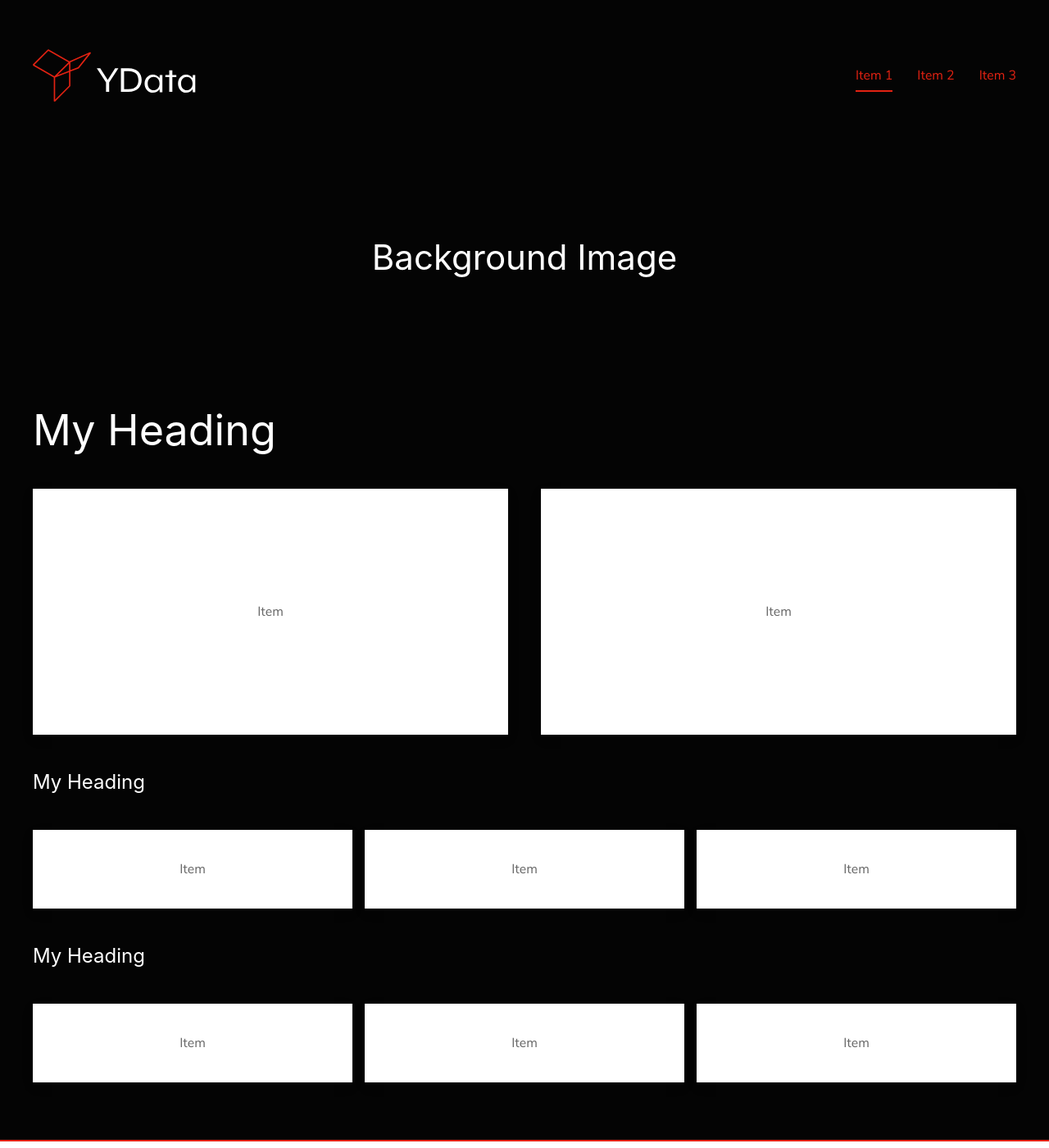
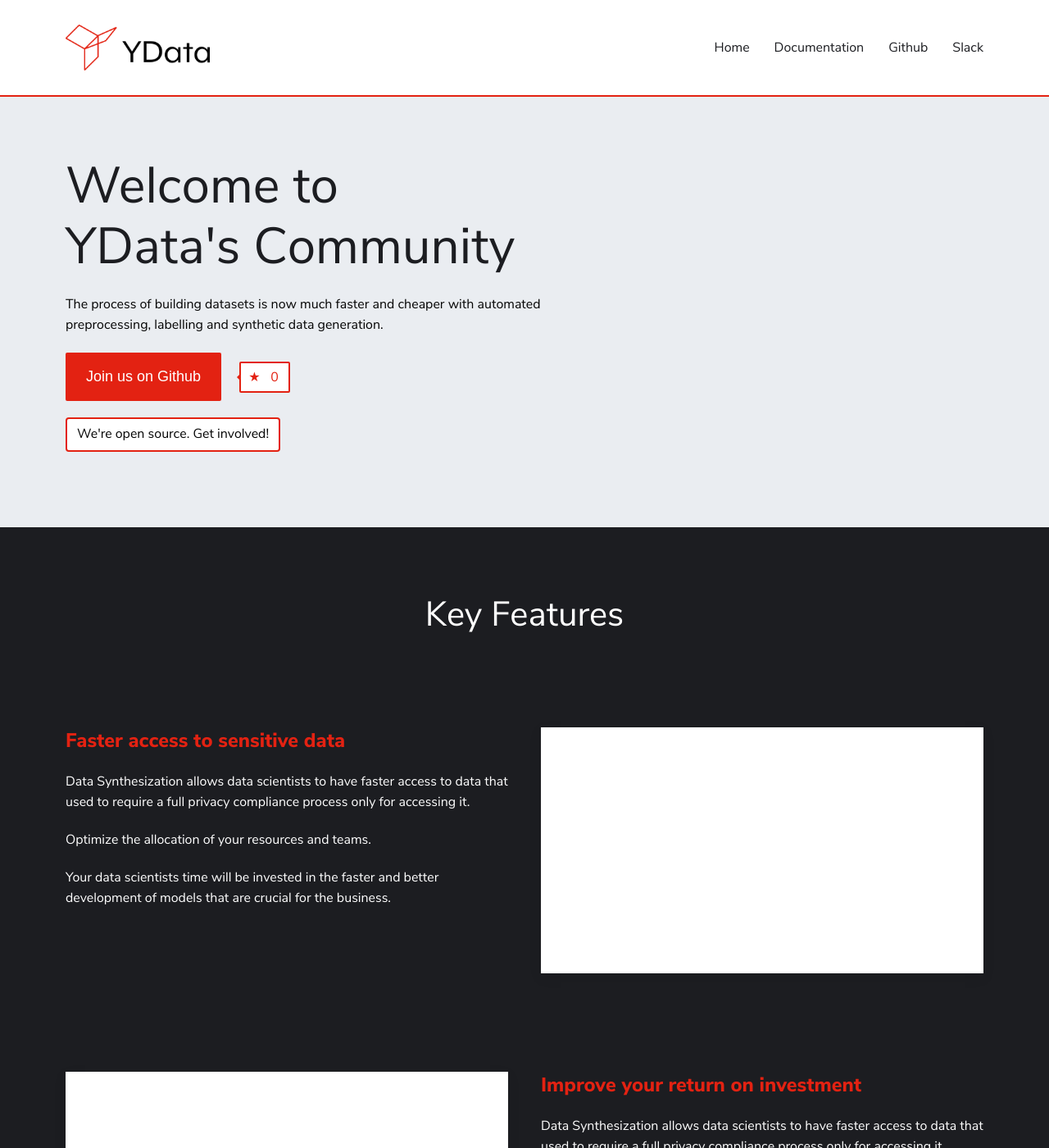
Before and after one commit to Data-Centric-AI-Community/syntheticdata.community, a Jekyll site: the page built from index.md, in a window 1280 px wide and 1400 px high. Shown: the whole window at 82% size. Built offline with Jekyll 4.4.1, drawn with Linux system fonts in a browser that asks for light colours; some of the changed text lies outside the part shown.

Commit message:
structural changes

```diff
--- a/_includes/footer.html
+++ b/_includes/footer.html
@@ -1 +1,26 @@
-<footer class="footer uk-margin-large-top">YData © 2021</footer>
+<footer class="footer">
+	<div class="container">
+		<div class="uk-container uk-margin-medium"></div>
+			<div class="uk-child-width-expand@s uk-grid" uk-grid>
+				<div>
+					<h4 class="heading">YData</h4>
+					<a href="#" class="link">Documentation</a>
+					<a href="#" class="link">Blog</a>
+					<a href="#" class="link">Link 3</a>
+				</div>
+				<div>
+					<h4 class="heading">Where to Find Us</h4>
+					<a href="#" class="link">Github</a>
+					<a href="#" class="link">Slack</a>
+					<a href="#" class="link">How to Contribute</a>
+				</div>
+				<div>
+					<h4 class="heading">More Links</h4>
+					<a href="#" class="link">Link 1</a>
+					<a href="#" class="link">Link 2</a>
+					<a href="#" class="link">Link 3</a>
+				</div>
+			</div>
+		</div>
+	</div>
+</footer>
--- a/_includes/head.html
+++ b/_includes/head.html
@@ -3,7 +3,7 @@
     <meta charset="utf-8">
     <meta http-equiv="X-UA-Compatible" content="IE=edge">
     <meta name="viewport" content="width=device-width, initial-scale=1"><!-- Begin Jekyll SEO tag v2.6.1 -->
-    <title>YData</title>
+    <title>YData | Community</title>
     <meta name="generator" content="Jekyll v3.8.5" />
     <meta property="og:title" content="YData" />
     <meta property="og:locale" content="en_US" />
--- /dev/null
+++ b/_includes/header.html
@@ -0,0 +1,11 @@
+<div class="top-bar">
+    <header class="top-nav">
+        <a href="/" class="logo"><img src="/assets/images/ydata-logo-dark.png" alt="logo"></a>
+        <nav class="nav">
+            <a href="/" class="link"><span class="label">Home</span></a>
+            <a href="/example-page.html" class="link"><span class="label">Documentation</span></a>
+            <a href="/example-page.html" class="link"><span class="label">Github</span></a>
+            <a href="/example-page.html" class="link"><span class="label">Slack</span></a>
+        </nav>
+    </header>
+</div>
--- a/_layouts/home.html
+++ b/_layouts/home.html
@@ -3,70 +3,59 @@
 
 <body>
 	<div class="app home">
-		<div class="top-bar">
-            <header class="top-nav">
-                <a href="/" class="logo"><img src="/assets/images/ydata-logo.svg" alt="logo"></a>
-                <nav class="nav">
-                    <a href="/" class="link active"><span class="label">Item 1</span></a>
-                    <a href="/example-page.html" class="link"><span class="label">Item 2</span></a>
-                    <a href="/example-page.html" class="link"><span class="label">Item 3</span></a>
-                </nav>
-            </header>
+
+		{% include header.html %}
+
+		<div class="container">
+			<div class="uk-container uk-margin">
+				<div class="hero">
+					<div class="content main">
+						<h1 class="heading">Welcome to<br>YData's Community </h1>
+						<p>The process of building datasets is now much faster and cheaper with automated preprocessing, labelling and synthetic data generation.</p>
+						<button class="button uk-button-primary">Join us on Github</button>
+						<span id="star-counter" class="star-counter">0</span>
+						<p><span class="note">We're open source. Get involved!</span></p>
 					</div>
+					<div class="content lesser">
 
-		<div class="uk-container uk-margin">
-			<div class="uk-height-medium uk-flex uk-flex-center uk-flex-middle uk-background-cover uk-light" data-src="#" uk-img>
-				<h1>Background Image</h1>
-			</div>
-		</div>
-
-		<div class="uk-container">
-			<h1 class="uk-heading-small">My Heading</h1>
-		</div>
-
-		<div class="uk-container uk-margin-medium">
-			<div class="uk-child-width-expand@s uk-text-center uk-grid" uk-grid>
-				<div>
-					<div class="uk-card uk-card-default uk-card-body uk-height-medium uk-flex uk-flex-middle uk-flex-center">Item</div>
-				</div>
-				<div>
-					<div class="uk-card uk-card-default uk-card-body uk-height-medium uk-flex uk-flex-middle uk-flex-center">Item</div>
 					</div>
 				</div>
 			</div>
-
+		</div>
+		<div class="banner">
+			<div class="container">
 				<div class="uk-container">
-			<h1 class="uk-text-large">My Heading</h1>
+					<h2 class="heading">Key Features</h2>
 				</div>
-
+			</div>
+			<div class="container">
 				<div class="uk-container uk-margin-medium">
-			<div class="uk-child-width-expand@s uk-text-center uk-grid-small" uk-grid>
-				<div>
-					<div class="uk-card uk-card-default uk-card-body">Item</div>
+					<div class="uk-child-width-expand@s uk-grid" uk-grid>
+						<div class="content-block">
+							<h3 class="sub-heading">Faster access to sensitive data</h3>
+							<p>Data Synthesization allows data scientists to have faster access to data that used to require a full privacy compliance process only for accessing it.</p>
+							<p>Optimize the allocation of your resources and teams.</p>
+							<p>Your data scientists time will be invested in the faster and better development of models that are crucial for the business.</p>
 						</div>
-				<div>
-					<div class="uk-card uk-card-default uk-card-body">Item</div>
-				</div>
-				<div>
-					<div class="uk-card uk-card-default uk-card-body">Item</div>
+						<div class="content-block">
+							<div class="uk-card uk-card-default uk-card-body uk-height-medium uk-flex uk-flex-middle uk-flex-center"></div>
 						</div>
 					</div>
 				</div>
-
-		<div class="uk-container">
-			<h1 class="uk-text-large">My Heading</h1>
 			</div>
-
+			<div class="container">
 				<div class="uk-container uk-margin-medium">
-			<div class="uk-child-width-expand@s uk-text-center uk-grid-small" uk-grid>
-				<div>
-					<div class="uk-card uk-card-default uk-card-body">Item</div>
+					<div class="uk-child-width-expand@s uk-grid" uk-grid>
+						<div class="content-block">
+							<div class="uk-card uk-card-default uk-card-body uk-height-medium uk-flex uk-flex-middle uk-flex-center"></div>
 						</div>
-				<div>
-					<div class="uk-card uk-card-default uk-card-body">Item</div>
+						<div class="content-block">
+							<h3 class="sub-heading">Improve your return on investment</h3>
+							<p>Data Synthesization allows data scientists to have faster access to data that used to require a full privacy compliance process only for accessing it.</p>
+							<p>Optimize the allocation of your resources and teams.</p>
+							<p>Your data scientists time will be invested in the faster and better development of models that are crucial for the business.</p>
 						</div>
-				<div>
-					<div class="uk-card uk-card-default uk-card-body">Item</div>
+					</div>
 				</div>
 			</div>
 		</div>
--- a/js/app.js
+++ b/js/app.js
@@ -1,3 +1,19 @@
 window.onload = function () {
 	console.log('app loaded');
+    const env = 'dev';
+    const dom = document;
+    const repoStarsEndpoint = 'https://api.github.com/repos/ydataai/ydata-synthetic';
+    const starCounter = dom.getElementById('star-counter');
+
+    if (env === 'dev') return;
+
+    fetch(repoStarsEndpoint)
+        .then((response) => {
+            if (!response.ok) throw new Error(response.message);
+            return response.json();
+        }).then((data) => {
+            starCounter.innerHTML = data.stargazers_count;
+        }).catch((error) => {
+            starCounter.innerHTML = 'n/a';
+        });
 }
--- a/sass/_UIkit-theme.scss
+++ b/sass/_UIkit-theme.scss
@@ -1,6 +1,8 @@
 // 1. Your custom variables and variable overwrites.
+$global-font-family: "Nunito Sans", Arial, Helvetica, sans-serif;
 $global-link-color: $brand-primary;
-$global-emphasis-color: $brand-light;
+$global-emphasis-color: $brand-dark;
+$global-primary-background: $brand-primary;
 
 // 2. Import default variables and available mixins.
 @import "UIkit/variables-theme.scss";
```
Also changed, not shown: _layouts/detail.html (+2 -10 lines), sass/_base.scss (+119 -21 lines), sass/_colors.scss (+4 -4 lines), assets/images/ydata-logo-dark.png (added), assets/images/ydata-logo-white.svg (renamed from assets/images/ydata-logo.svg), css/main.css. Lines whose indentation alone changed are shown as unchanged.
